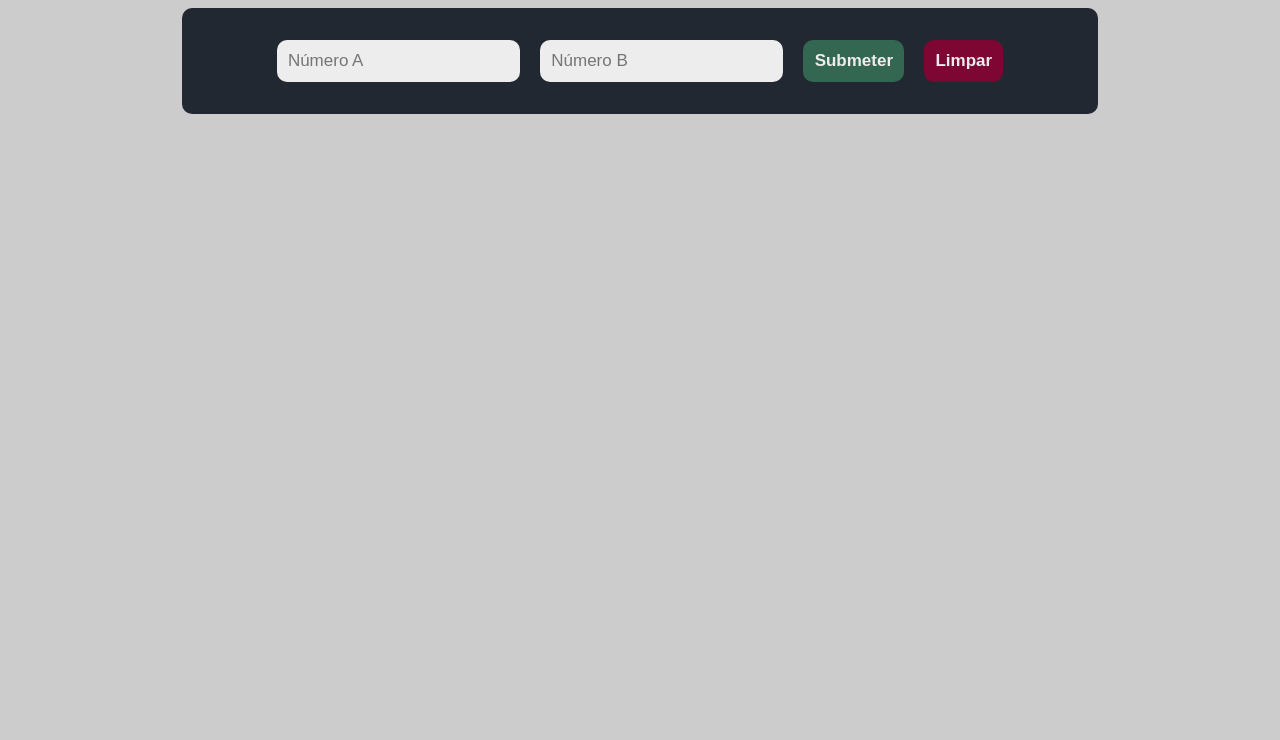
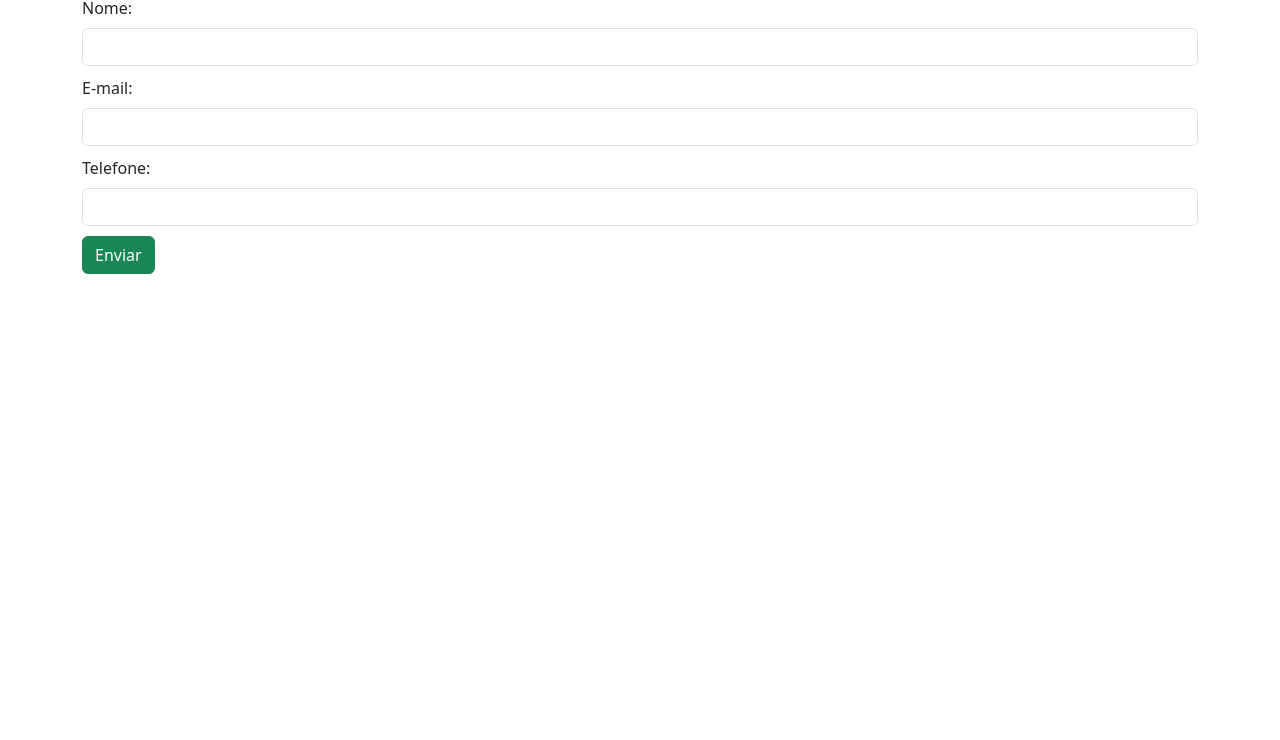
Before and after one commit to cespedrassani/curso_ebac, a plain HTML site: page index.html in a window 1280 px wide. Shown: the part 60-800 px from the top of the page. Drawn offline with nearby package versions, Linux system fonts and the light colour scheme.

Commit message:
atividade do modulo 12 criar um form com bootstrap

```diff
--- a/index.html
+++ b/index.html
@@ -1,48 +1,45 @@
 <!DOCTYPE html>
 <html lang="pt-BR">
   <head>
-    <title>Curso Ebac</title>
-
-    <link rel="stylesheet" href="src/css/style.css" />
-
     <meta charset="UTF-8" />
     <meta http-equiv="X-UA-Compatible" content="IE=edge" />
     <meta name="viewport" content="width=device-width, initial-scale=1.0" />
+    <title>Formulário de cadastro</title>
+    <link
+      rel="stylesheet"
+      href="https://cdn.jsdelivr.net/npm/bootstrap@5.3.0-alpha3/dist/css/bootstrap.min.css"
+    />
   </head>
-
   <body>
-    <main class="container">
-      <form id="form">
-        <div class="form-container">
-          <div style="display: grid">
-            <input
-              class="input"
-              type="number"
-              placeholder="Número A"
-              id="numero-1"
-            />
-            <span style="font-size: 11px" id="numero-1-error"></span>
-          </div>
-          <div style="display: grid">
-            <input
-              class="input"
-              type="number"
-              placeholder="Número B"
-              required
-              id="numero-2"
-            />
-            <span style="font-size: 11px" id="numero-2-error"></span>
-          </div>
-
-          <button style="margin-right: 20px" type="submit">Submeter</button>
-          <button type="reset" id="limpar">Limpar</button>
-        </div>
-        <div class="span-container">
-          <span id="msg"></span>
-        </div>
-      </form>
-    </main>
-
-    <script src="src/js/main.js"></script>
+    <div class="container">
+      <div class="col-md" style="margin-top: 10px">
+        <h2>Formulário de cadastro</h2>
+        <form>
+          <label class="form-label" for="nome">Nome:</label>
+          <input
+            class="form-control"
+            style="margin-bottom: 10px"
+            type="text"
+            id="nome"
+          />
+          <label for="email" class="form-label">E-mail:</label>
+          <input
+            id="email"
+            type="email"
+            style="margin-bottom: 10px"
+            class="form-control"
+          />
+          <label for="tel" class="form-label">Telefone:</label>
+          <input
+            id="tel"
+            type="tel"
+            style="margin-bottom: 10px"
+            class="form-control"
+          />
+          <button class="btn btn-success">Enviar</button>
+        </form>
+      </div>
+    </div>
+    <script src="https://cdn.jsdelivr.net/npm/bootstrap@5.3.0-alpha3/dist/js/bootstrap.bundle.min.js"></script>
   </body>
 </html>
--- a/src/css/style.css
+++ /dev/null
@@ -1,61 +0,0 @@
-body {
-    background-color: rgba(0, 0, 0, 0.2);
-    padding: 60px;
-    font-family: sans-serif;
-}
-
-form {
-    padding: 2rem;
-    border-radius: 10px;
-    background-color: #222831;
-}
-
-.form-container {
-    display: flex;
-    justify-content: center;
-}
-
-.container {
-    width: 80%;
-    margin: 0 auto;
-}
-
-.input {
-    border-radius: 10px;
-    margin-right: 20px;
-}
-
-.span-container {
-    justify-content: center;
-    align-items: center;
-    display: flex;
-}
-
-form input,
-form button {
-    padding: .7rem;
-    font-size: 17px;
-    border: none;
-}
-
-form input {
-    background-color: #EDEDED;
-}
-
-form button {
-    background-color: #346751;
-    color: #EDEDED;
-    font-weight: bold;
-    cursor: pointer;
-    display: flex;
-    align-items: center;
-    border-radius: 10px;
-}
-
-form button:hover {
-    filter: contrast(1.2);
-}
-
-form button:nth-last-child(1) {
-    background-color: #7D0633;
-}
--- a/src/js/main.js
+++ /dev/null
@@ -1,67 +0,0 @@
-const handleSubmit = () => {
-  const numero1 = document.getElementById("numero-1");
-  const numero2 = document.getElementById("numero-2");
-  if (parseInt(numero2.value) > parseInt(numero1.value)) {
-    const msg = document.getElementById("msg");
-    msg.innerHTML = `Muito bem o número A: ${numero1.value} é menor que o número B: ${numero2.value}`;
-    msg.style =
-      "border-radius: 5px; padding: 5px 10px; background-color: #346751;color: #EDEDED; margin-top: 30px";
-  }
-};
-
-const handleClear = () => {
-  const numero1 = document.getElementById("numero-1");
-  numero1.value = "";
-  const numero2 = document.getElementById("numero-2");
-  numero2.value = "";
-
-  const msg = document.getElementById("msg");
-  msg.innerHTML = "";
-  msg.style = "";
-};
-
-const inputChage = (e, input) => {
-  const msg = document.getElementById("msg");
-  msg.innerHTML = "";
-  msg.style = "";
-  const numero1 = document.getElementById("numero-1");
-  const numero2 = document.getElementById("numero-2");
-
-  const numero2Error = document.getElementById("numero-2-error");
-  numero2Error.innerHTML = "";
-  numero2Error.style = "";
-
-  const numero1Error = document.getElementById("numero-1-error");
-  numero1Error.innerHTML = "";
-  numero1Error.style = "";
-
-  if (input === 1 && numero2.value !== "") {
-    if (parseInt(numero2.value) <= parseInt(e.target.value)) {
-      numero1Error.innerHTML = "O número A deve ser menor que o número B";
-      numero1Error.style =
-        "font-size: 11px; border-radius: 5px; padding: 5px 10px; background-color: #7D0633;color: #EDEDED; margin-top: 5px; position: absolute; top: 142px";
-    }
-  }
-  if (input === 2 && numero1.value !== "") {
-    if (parseInt(numero1.value) >= parseInt(e.target.value)) {
-      numero2Error.innerHTML = "O número B deve ser maior que o número A";
-      numero2Error.style =
-        "font-size: 11px; border-radius: 5px; padding: 5px 10px; background-color: #7D0633;color: #EDEDED; margin-top: 5px; position: absolute; top: 142px";
-    }
-  }
-};
-
-const form = document.getElementById("form");
-form.addEventListener("submit", (e) => {
-  e.preventDefault();
-  handleSubmit();
-});
-
-const btnLimpar = document.getElementById("limpar");
-btnLimpar.addEventListener("click", handleClear);
-
-const numero1 = document.getElementById("numero-1");
-numero1.addEventListener("keyup", (e) => inputChage(e, 1));
-
-const numero2 = document.getElementById("numero-2");
-numero2.addEventListener("keyup", (e) => inputChage(e, 2));
```
